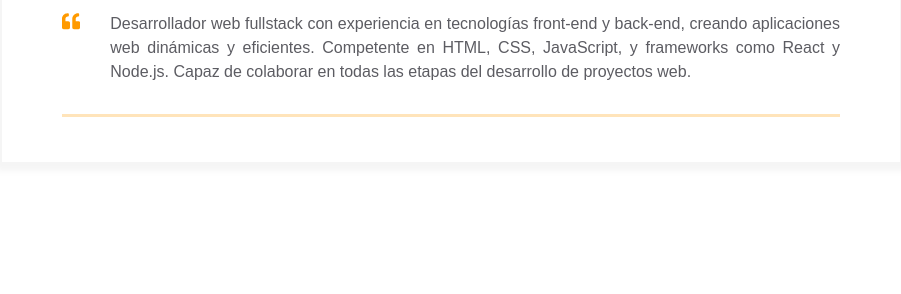
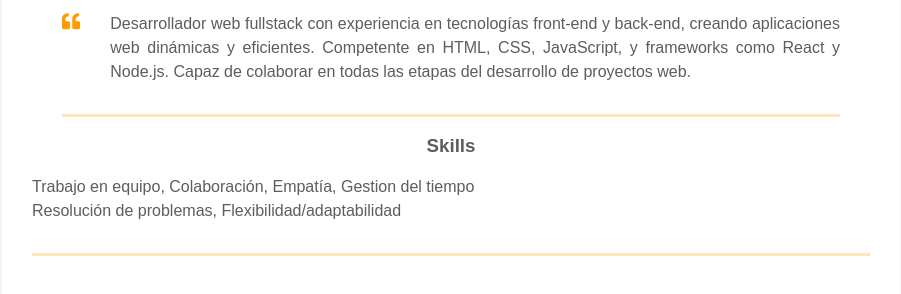
Before and after one commit to jandres-vega/homepage, a plain HTML site: page index.html in a window 1280 px wide. Shown: the part 350-644 px from the top of the page, without its empty margins (189-1090 px from the left). Drawn offline with Linux system fonts and the light colour scheme.

Commit message:
Added skills to resume

```diff
--- a/index.html
+++ b/index.html
@@ -99,6 +99,19 @@
                         </div>
                     </div>
                 </div>
+                <div class="container">
+                    <div class="resume__block">
+                        <div class="skills">
+                            <h3 class="skills__header">Skills</h3>
+                            <p class="skills__text">
+                                Trabajo en equipo, Colaboración, Empatía, Gestion del tiempo
+                            </p>
+                            <p class="skills__text">
+                                Resolución de problemas, Flexibilidad/adaptabilidad
+                            </p>
+                        </div>
+                    </div>
+                </div>
             </div>
         </main>
     </body>
```
